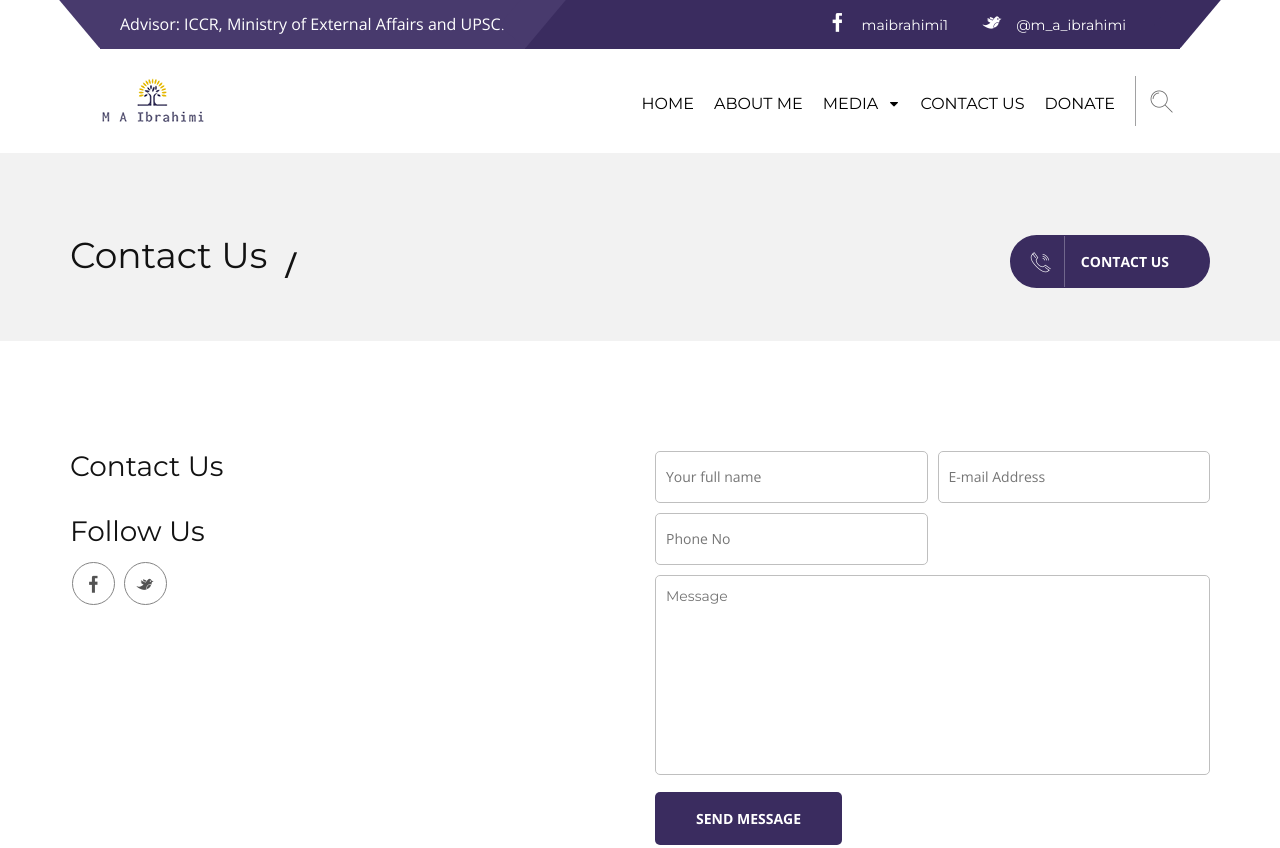
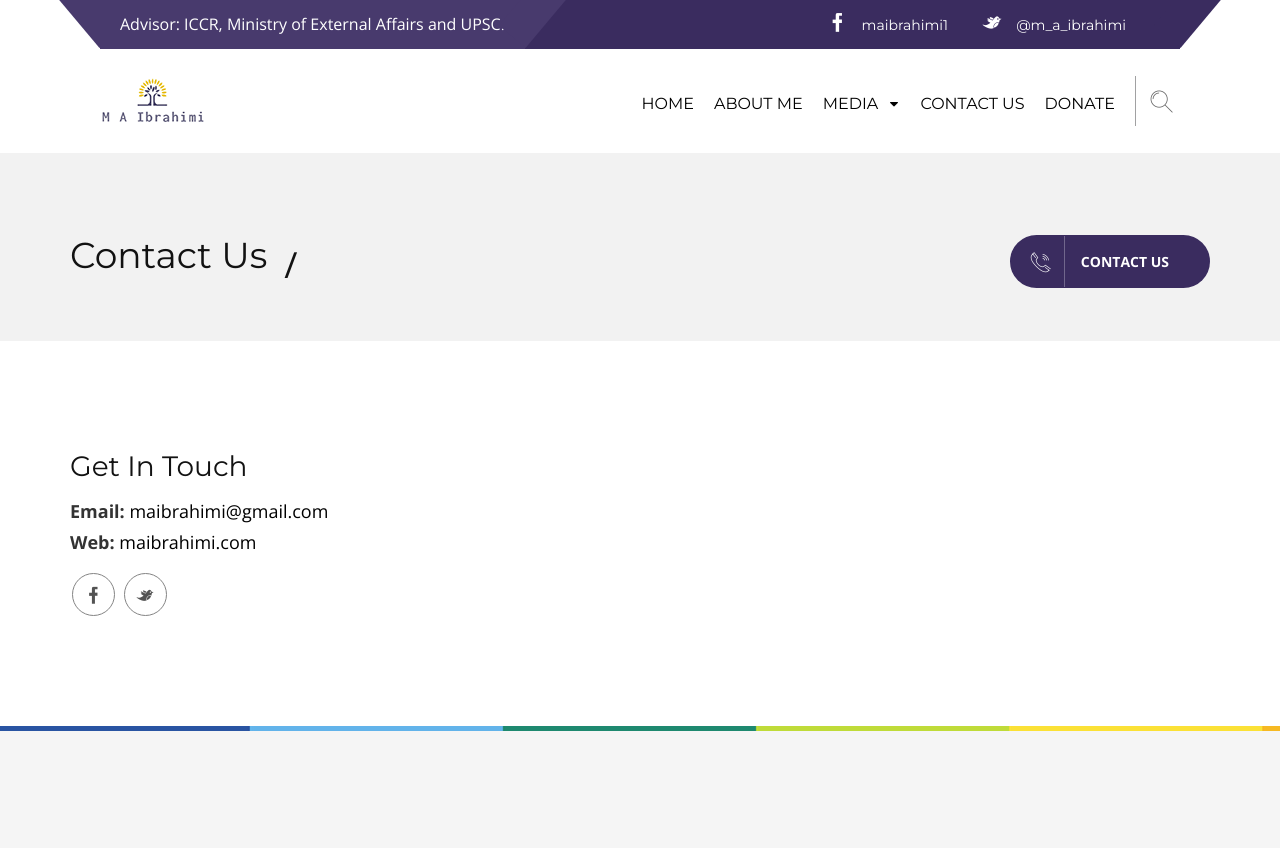
Before and after one commit to TrothSoftwares/maibrahimi, a plain HTML site: page contact-us.html in a window 1280 px wide. Shown: the top 848 px of the page. Drawn offline with nearby package versions, Linux system fonts and the light colour scheme; some packages are replaced by stand-ins of ours; files whose address does not match are found by name.

Commit message:
9th iteration

```diff
--- a/contact-us.html
+++ b/contact-us.html
@@ -161,46 +161,24 @@
   <section>
     <div class="container">
       <div class="row">
-        <div class="col-md-6 col-sm-6 animate fadeInLeft">
-          <h3>Contact Us</h3>
-          <div class="height-20"></div>
-          <h3>Follow Us</h3>
-          <ul class="social">
-            <li class="animate bounceIn"><a href="https://www.facebook.com/maibrahimi1" target="_blank" class="facebook"><i class="icon-facebook-1"></i></a></li>
-            <li class="animate bounceIn" data-delay="100"><a href="https://twitter.com/m_a_ibrahimi" target="_blank" class="twitter"><i class="icon-twitter-1"></i></a></li>
-          </ul>
-          <div class="height-50"></div>
-        </div>
-        <div class="col-md-6 col-sm-6 animate fadeInRight">
-          <p class="success" id="success" style="display:none;"></p>
-          <p class="error" id="error" style="display:none;"></p>
+        <div class="col-md-6">
+          <div class="map-with-address-widget animate fadeInLeft">
+            <h3>Get In Touch</h3>
 
-          <form class="contact-form" name="contact_form" id="contact_form" method="post" action="#" onSubmit="return false">
-            <div class="row">
-              <div class="col-md-6">
-                <input type="text" data-delay="300" placeholder="Your full name" name="contact_name" id="contact_name" class="input">
-              </div>
-              <div class="col-md-6">
-                <input type="text" data-delay="300" placeholder="E-mail Address" name="contact_email" id="contact_email" class="input">
-              </div>
+            <div class="contact-info-widget">
+              <p><strong>Email:</strong> <a href="mailto:maibrahimi@gmail.com">maibrahimi@gmail.com</a><br>
+                <strong>Web:</strong> <a href="https://www.maibrahimi.com">maibrahimi.com</a><br>
+              </p>
             </div>
-            <div class="row">
-              <div class="col-md-6">
-                <input type="text" data-delay="300" placeholder="Phone No" name="contact_phone" id="contact_phone" class="input">
-              </div>
-            </div>
-            <textarea data-delay="500" class="required valid" placeholder="Message" name="message" id="message"></textarea>
-            <button class="btn btn-primary" name="" type="submit" data-text="Send Message" onClick="validateContact();">Send Message</button>
-          </form>
+            <ul class="social">
+              <li class="animate bounceIn"><a href="https://www.facebook.com/maibrahimi1" target="_blank" class="facebook"><i class="icon-facebook-1"></i></a></li>
+              <li class="animate bounceIn" data-delay="100"><a href="https://twitter.com/m_a_ibrahimi" target="_blank" class="twitter"><i class="icon-twitter-1"></i></a></li>
+            </ul>
+          </div>
         </div>
       </div>
     </div>
-  </section><!-- / COMPANY OVERVIEW -->
-
-
-
-
-  <div class="map" id="map"></div>
+  </section> <!--END Contactus -->
 
 
 
@@ -208,23 +186,6 @@
   <footer id="footer">
     <div class="container">
       <div class="footer-top clearfix">
-
-        <div class="row">
-          <div class="col-md-3 col-sm-3">
-            <div class="footer-logo animate fadeInLeft"><a href="index.html"><img src="images/footer-logo1.png" alt=""></a></div>
-          </div>
-
-
-          <div class="footer-left">
-            <div class="footer-address-widget clearfix">
-              <ul>
-                <li><i class="icon-telephone114"></i>+91 123456<a href="mailto:ss@maibrahimi.com">support@xxxyyyzzz.com</a></li>
-                <li><i class="icon-icons74"></i>....<span>....</span></li>
-              </ul>
-            </div>
-          </div>
-
-        </div>
       </div>
 
       <div class="footer-bottom">
@@ -251,10 +212,8 @@
     <script src="js/common.js"></script>
     <script src="js/scripts.js"></script>
 
-    <!-- Map (include map api only once)
-    ============================================= -->
-    <script src="https://maps.googleapis.com/maps/api/js?v=3key=AIzaSyASm3CwaK9qtcZEWYa-iQwHaGi3gcosAJc&sensor=false"></script>
-    <script src="js/map.js"></script>
+
+
 
   </body>
   </html>
```
Also changed, not shown: about-me.html (+0 -17 lines), donate.html (+1 -18 lines), index.html (+0 -17 lines).
